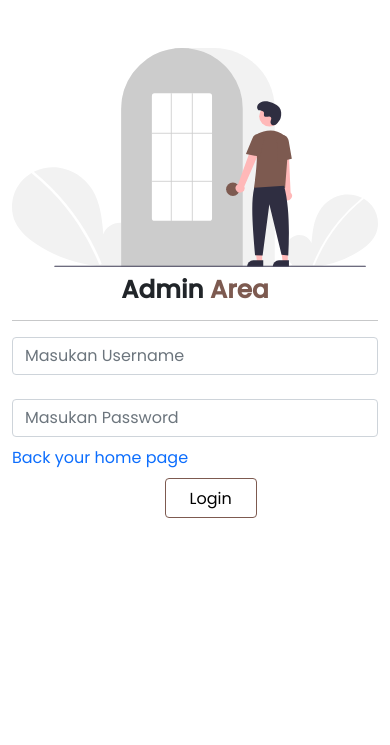
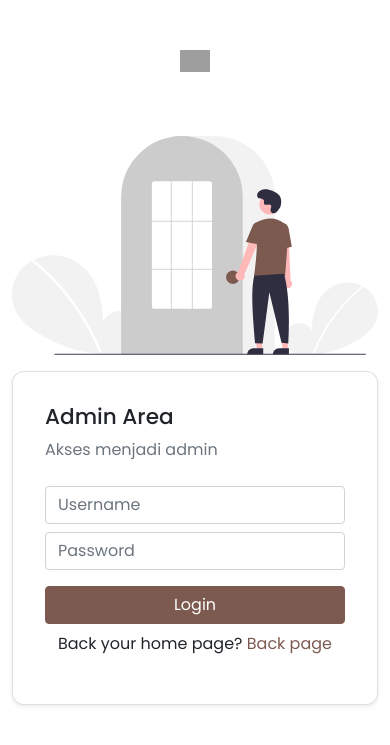
Before and after one commit to Denngrh/Barber-ujikom, a PHP site: page /login.php in a window 390 px wide. Shown: the top 745 px of the page. Run offline with PHP 8.4, Linux system fonts and the light colour scheme; grey boxes are pictures that could not be loaded.

Commit message:
update login

```diff
--- a/login.php
+++ b/login.php
@@ -39,42 +39,80 @@
     />
     <link rel="stylesheet" href="assets/style.css" />
     <link rel="stylesheet" href="https://unpkg.com/aos@next/dist/aos.css" />
-    <link rel="shorcut icon" type="image/png" href="assets/img/logo.png" />
-    <script src="assets/sciript.js" defer></script>
+    <link rel="shorcut icon" type="image/png" href="./assets/img/logo.png" />
+    <script src="./assets/sciript.js" defer></script>
     <title>Admin Area</title>
 </head>
 <body>
  <!-- Login Start -->
-    <section class="about mt-5 pd-5">
  <div class="container">
+      <div class="row">
+        <div class="mx-auto mt-5 text-center">
+          <img src="assets/img/logo.png" width="8%" alt="Logo Barber" />
+        </div>
+      </div>
       <div class="row mt-5">
-          <div class="col-md-12 offset-md-3">
-            <img src="assets/img/login.svg" width="500px" class="img-fluid" alt="contact Image" />
+        <div class="col-md-7 mt-3">
+          <img
+            class="img-fluid"
+            src="assets/img/login.svg"
+            width="550px"
+            alt="Login
+          Image"
+          />
         </div>
-          <div class="col-md-6 offset-md-3 mt-2">
-            <h2 class="fw-bold text-center" >
-              Admin
-              <span class="text-theme">Area</span>
-            </h2>
-            <hr>
-            <div class="map-content-9 mt-lg-0 mt-10">
-                    <form method="post">
+        <div class="col-md-5 mt-3">
+          <div class="card shadow-sm p-3">
+            <div class="card-body">
+              <h4>Admin Area</h4>
+              <p class="text-muted">Akses menjadi admin</p>
+              <form class="mt-4" method="post">
+                <div class="form-group">
                 <?php if (isset($_GET['info'])) { ?>
                     <div class="alert alert-danger text-center" role="alert">
                     <?= $_GET['info'] ?>
                     </div>
                     <?php } ?>
-                        <div class="twice-two">
-                            <input type="text" class="form-control" name="username" placeholder="Masukan Username" required ><br>
+                  <input
+                    type="text"
+                    class="form-control"
+                    placeholder="Username"
+                    name="username"
+                    id="username"
+                    autocomplete="off"
+                    required
+                  />
                 </div>
-                        <div class="twice-two">
-                            <input type="Password" class="form-control" name="pass"  placeholder="Masukan Password" required><br>
+                <div class="input-group mt-2">
+                  <input
+                    type="password"
+                    class="form-control"
+                    placeholder="Password"
+                    id="password"
+                    name="pass"
+                    autocomplete="off"
+                    required
+                  />
                 </div>
-                        <div class="" style="margin-top: -15px;">
-                        <a href="index.php">Back your home page </a><br>
+                <div class="text-end mt-2">
                 </div>
-                        <button type="submit" class="btn btn-outline-theme pe-4 ps-4 pt-2 mt-2 offset-5" name="submit">Login</button>
+                <div class="d-grid gap-2">
+                  <button
+                    class="btn mt-2 btn-color-theme"
+                    type="submit"
+                    name="submit"
+                    id="login"
+                  >
+                   Login
+                  </button>
+                  <p class="text-center">
+                    Back your home page?
+                    <a class="text-theme" href="index.php">Back page</a>
+                  </p>
+                </div>
               </form>
+            </div>
+          </div>
         </div>
       </div>
     </div>
```
Lines whose indentation alone changed are shown as unchanged.
